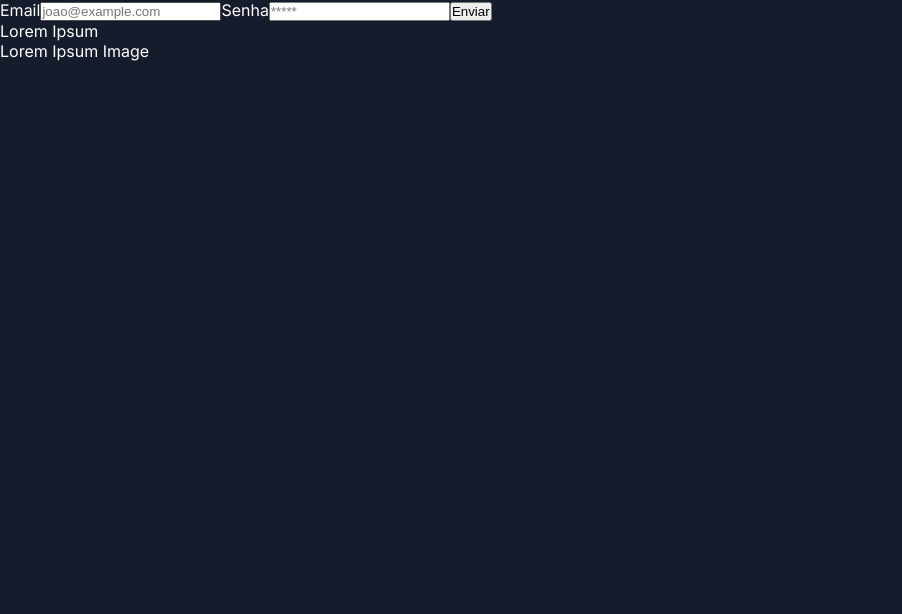
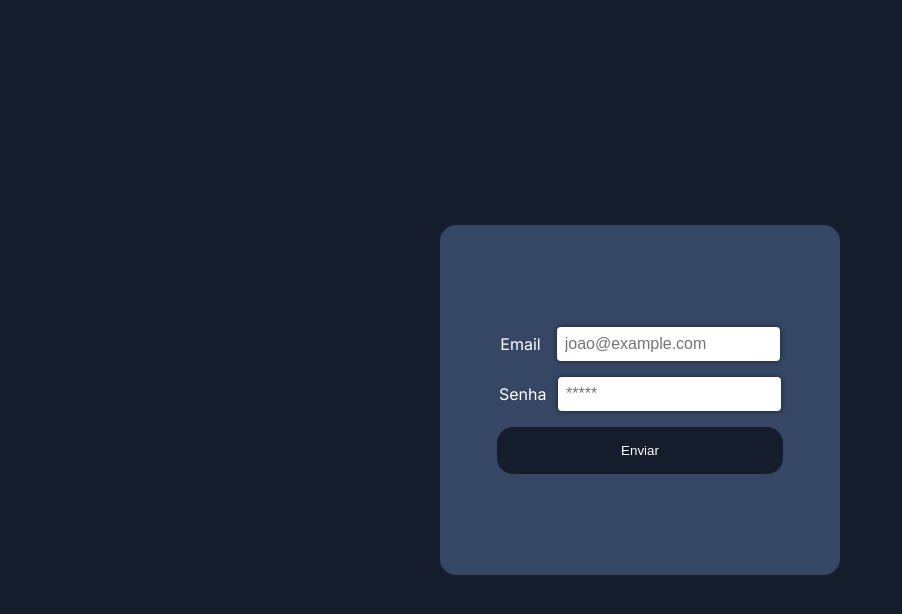
Before and after one commit to OTrigo/MatchjobsFrontEnd, a Next.js app: page / in a window 1280 px wide. Shown: the top 614 px of the page, without its empty margins (0-902 px from the left). Built offline with nearby package versions, Linux system fonts and the light colour scheme.

Commit message:
feat: login page styles updated

```diff
--- a/src/app/login/styles.scss
+++ /dev/null
@@ -1,78 +0,0 @@
-* {
-  margin: 0;
-  padding: 0;
-  box-sizing: border-box;
-}
-
-.login {
-  display: flex;
-  width: 100vw;
-  height: 100vh;
-  &-form {
-    display: flex;
-    height: 100%;
-    width: 50%;
-    background-color: black;
-    align-items: center;
-    justify-content: center;
-    color: white;
-
-    &-input {
-      display: flex;
-      flex-direction: column;
-      gap: 0.5rem;
-      width: 30%;
-      &-password {
-        height: 2.5rem;
-        width: 100%;
-        padding: 0.5rem;
-        border-radius: 4px;
-        border: none;
-        &-label {
-          font-size: 12px;
-        }
-      }
-      &-email {
-        height: 2.5rem;
-        width: 100%;
-        padding: 0.5rem;
-        border-radius: 4px;
-        border: none;
-        &-label {
-          font-size: 12px;
-        }
-      }
-      &-button {
-        width: 100%;
-        height: 2rem;
-        font-size: 16px;
-        border: none;
-        border-radius: 4px;
-      }
-      @media (max-width: "1280px") {
-        flex-direction: column;
-        width: 80%;
-        max-width: 460px;
-      }
-    }
-    @media (max-width: "1280px") {
-      flex-direction: column;
-      width: 100%;
-    }
-  }
-  &-illustration {
-
-    display: flex;
-    justify-content: center;
-    align-items: center;
-    width: 50%;
-
-    @media (max-width: "1280px") {
-      display: none;
-    }
-  }
-  @media (max-width: "1280px") {
-    flex-direction: column;
-    width: 100%;
-  }
-}
--- a/src/app/page.tsx
+++ b/src/app/page.tsx
@@ -1,86 +1,10 @@
-"use client";
-
-import { useRouter } from "next/navigation";
-import connectToDb from "database/connect";
-
-import React, { useState, ChangeEvent } from "react";
+import LoginCard from "./ui/login/LoginCard";
 
 export default function Home() {
-  const [email, setEmail] = useState<string>("");
-  const [password, setPassword] = useState<string>("");
-  const router = useRouter();
-
-  const handleEmailChange = (event: ChangeEvent<HTMLInputElement>) => {
-    setEmail(event.target.value);
-  };
-
-  const handlePasswordChange = (event: ChangeEvent<HTMLInputElement>) => {
-    setPassword(event.target.value);
-  };
-
-  const handleLoginButtonClick = () => {
-    const user = {
-      email: email,
-      password: password,
-    };
-
-    if (user.email === "exemplo@gmail.com" && user.password === "1234") {
-      router.push("/dashboard");
-    }
-  };
-
   return (
     <>
       <main className="login">
-        <section className="login-form">
-          <div className="login-form-input">
-            <label
-              htmlFor="input-email"
-              className="login-form-input-email-label"
-            >
-              Email
-            </label>
-            <input
-              type="email"
-              className="login-form-input-email"
-              id="input-email"
-              placeholder="joao@example.com"
-              onChange={handleEmailChange}
-              required
-            />
-            <label
-              htmlFor="input-password"
-              className="login-form-input-password-label"
-            >
-              Senha
-            </label>
-            <input
-              type="password"
-              className="login-form-input-password"
-              id="input-password"
-              placeholder="*****"
-              onChange={handlePasswordChange}
-              required
-            />
-            <button
-              type="submit"
-              onClick={handleLoginButtonClick}
-              className="login-form-input-button"
-            >
-              Enviar
-            </button>
-          </div>
-        </section>
-        <section className="login-illustration">
-          <div className="login-illustration-content">
-            <div className="login-illustration-content-text">
-              <p>Lorem Ipsum</p>
-            </div>
-            <div className="login-illustration-content-image">
-              Lorem Ipsum Image
-            </div>
-          </div>
-        </section>
+        <LoginCard />
       </main>
     </>
   );
--- /dev/null
+++ b/src/app/ui/login/LoginCard.tsx
@@ -0,0 +1,79 @@
+"use client";
+
+import { useRouter } from "next/navigation";
+import styles from "./login-card.module.scss";
+
+import React, { useState, ChangeEvent } from "react";
+const LoginCard = () => {
+  const [email, setEmail] = useState<string>("");
+  const [password, setPassword] = useState<string>("");
+  const router = useRouter();
+
+  const handleEmailChange = (event: ChangeEvent<HTMLInputElement>) => {
+    setEmail(event.target.value);
+  };
+
+  const handlePasswordChange = (event: ChangeEvent<HTMLInputElement>) => {
+    setPassword(event.target.value);
+  };
+
+  const handleLoginButtonClick = () => {
+    const user = {
+      email: email,
+      password: password,
+    };
+
+    if (user.email === "exemplo@gmail.com" && user.password === "1234") {
+      router.push("/dashboard");
+    }
+  };
+  return (
+    <main className={styles.login}>
+      <section className={styles.loginForm}>
+        <div className={styles.loginFormInput}>
+          <div className={styles.inputGroup}>
+            <label
+              htmlFor="input-email"
+              className={styles.loginFormInputLabel}
+            >
+              Email
+            </label>
+            <input
+              type="email"
+              className={styles.formInputEmail}
+              id="input-email"
+              placeholder="joao@example.com"
+              onChange={handleEmailChange}
+              required
+            />
+          </div>
+          <div className={styles.inputGroup}>
+            <label
+              htmlFor="input-password"
+              className={styles.loginFormInputLabel}
+            >
+              Senha
+            </label>
+            <input
+              type="password"
+              className={styles.formInputPassword}
+              id="input-password"
+              placeholder="*****"
+              onChange={handlePasswordChange}
+              required
+            />
+          </div>
+          <button
+            type="submit"
+            onClick={handleLoginButtonClick}
+            className={styles.formInputSubmitButton}
+          >
+            Enviar
+          </button>
+        </div>
+      </section>
+    </main>
+  );
+};
+
+export default LoginCard;
--- /dev/null
+++ b/src/app/ui/login/login-card.module.scss
@@ -0,0 +1,52 @@
+.login {
+  display: flex;
+  align-items: center;
+  justify-content: center;
+  height: 100vh;
+  width: 100vw;
+  overflow: none;
+  .loginForm{
+    display: flex;
+    background-color: #354764;
+    width: 25rem;
+    justify-content: center;
+    align-items: center;
+    height: 40%;
+    min-height: 350px;
+    border-radius: 1rem;
+    .loginFormInput{
+      gap: 1rem;
+      display: flex;
+      align-items: center;
+      flex-direction: column;
+      .inputGroup{
+        display: flex;
+        gap: 1rem;
+        justify-content: center;
+        align-items: center;
+        .loginFormInputLabel{
+          width: fit-content;
+          max-width: 15%;
+        }
+      }
+    }
+    input{
+      border-radius: 0.25rem;
+      max-width: 100%;
+      font-size: 1rem;
+      padding: 0.5rem;
+      border: none;
+      box-shadow: 0px 0px 5px #192230;
+    }
+    .formInputSubmitButton{
+      background-color: var(--bg);
+      color: white;
+      padding: 1rem;
+      border-radius: 1rem;
+      border: none;
+      width: 100%;
+      cursor: pointer;
+
+    }
+  }
+}
```
Also changed, not shown: src/app/login/page.tsx (+1 -72 lines), 1 other file (tests, documents, lock files or other folders).
